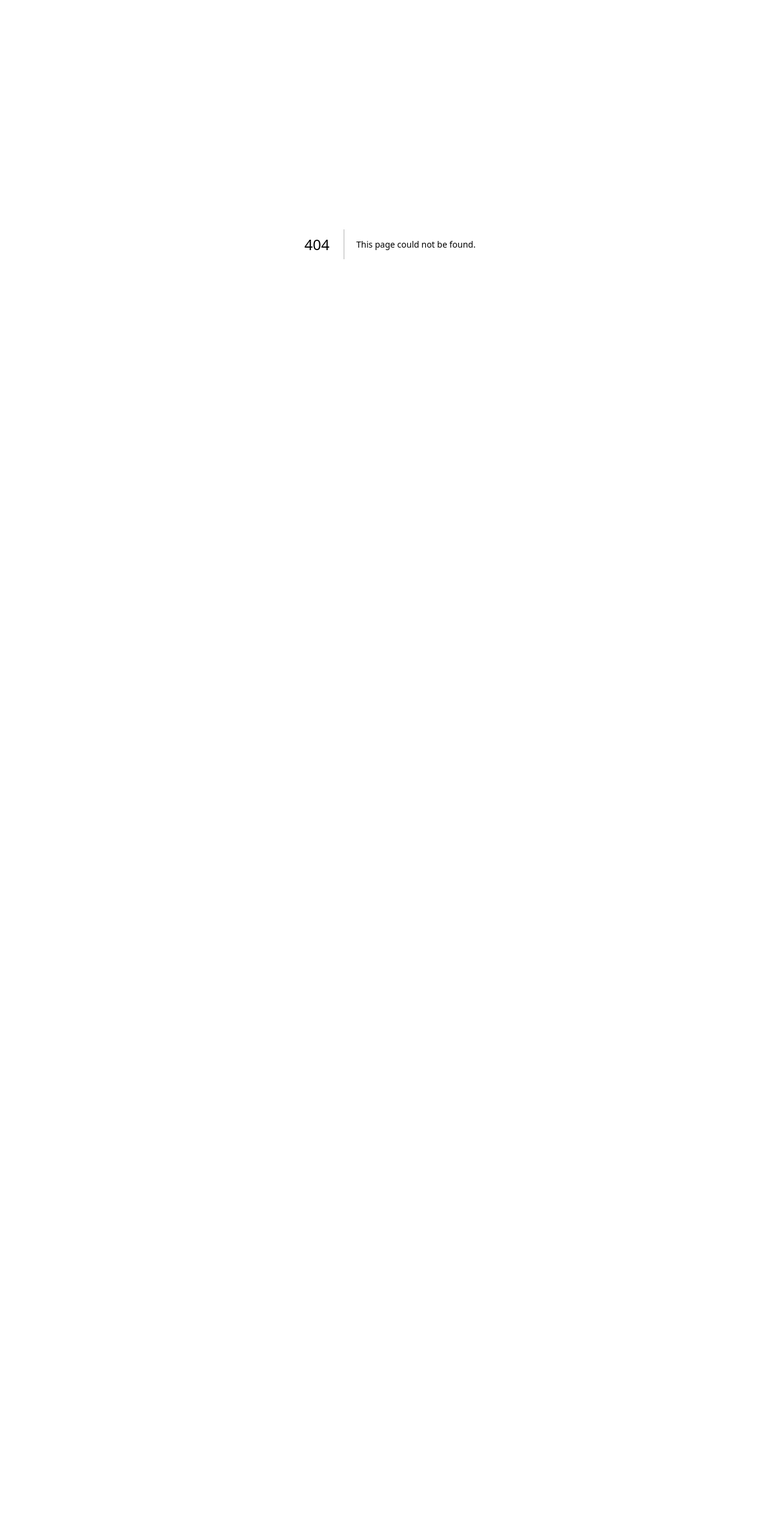
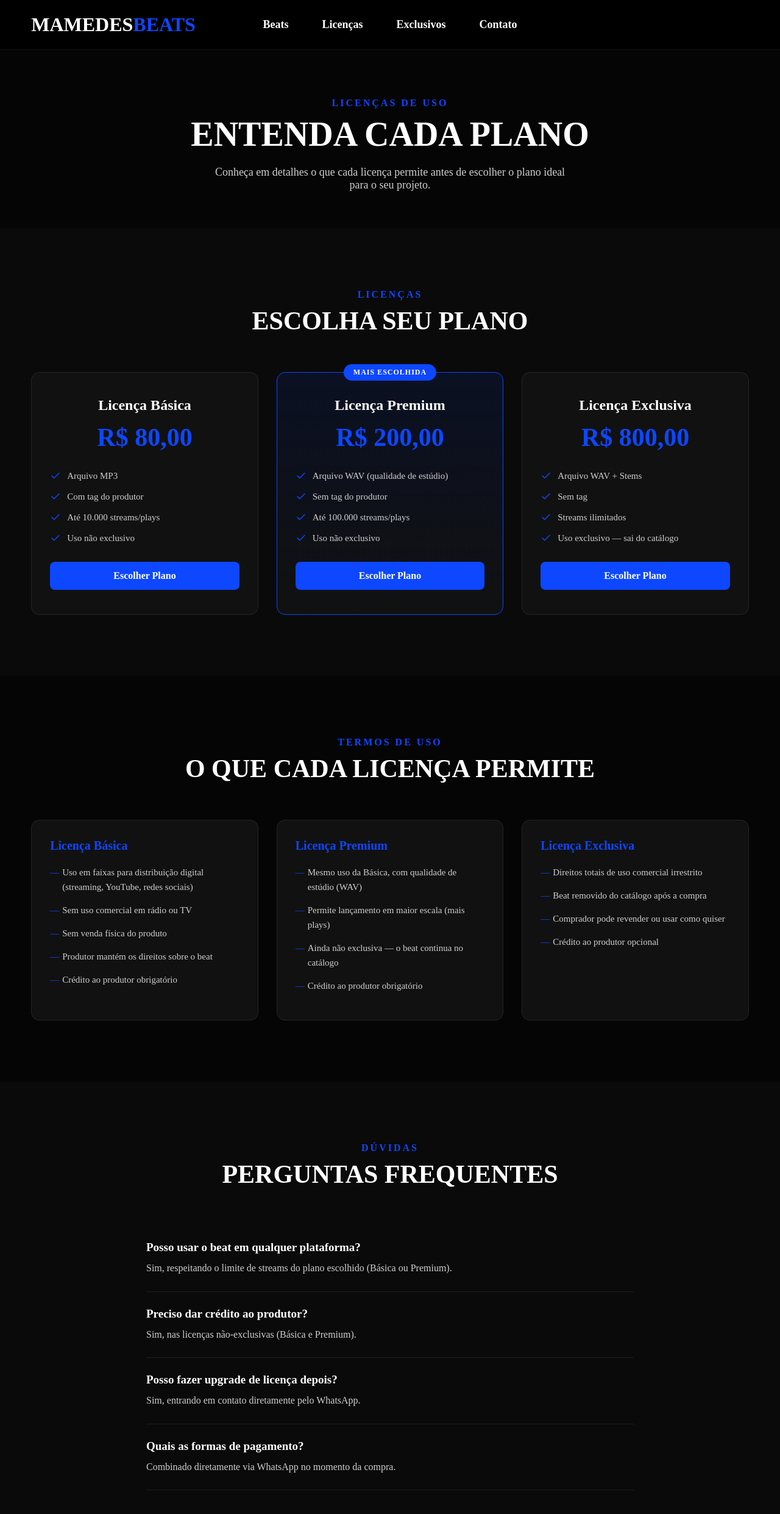
Before and after one commit to davidcaique1998-create/mamedes-beats, a Next.js app: page /licenses in a window 1280 px wide. Before the commit this address had no page. Shown: the top 2482 px of the page at 61% size. Before the commit the page ends 800 px from the top, so only its background shows below. Built offline with nearby package versions, Linux system fonts and the light colour scheme.

Commit message:
criar pagina de licencas

```diff
--- a/src/app/globals.css
+++ b/src/app/globals.css
@@ -447,4 +447,77 @@ position: relative;
 .licenseButton:hover {
   background: #0038d4;
   transform: translateY(-2px);
+}/* LICENSES PAGE */
+.licensesPageHero {
+  padding: 160px 0 60px;
+  text-align: center;
+  background: #050505;
 }
+.licensesPageHero h1 {
+  font-size: 56px;
+  margin: 10px 0 20px;
+}
+.licensesPageHero p {
+  color: #cfcfcf;
+  font-size: 18px;
+  max-width: 600px;
+  margin: 0 auto;
+}
+.termsSection {
+  padding: 100px 0;
+  background: #050505;
+}
+.termsGrid {
+  display: grid;
+  grid-template-columns: repeat(auto-fit, minmax(280px, 1fr));
+  gap: 30px;
+}
+.termsCard {
+  background: #111;
+  border: 1px solid rgba(255, 255, 255, 0.08);
+  border-radius: 14px;
+  padding: 30px;
+}
+.termsCard h3 {
+  color: #0d47ff;
+  font-size: 20px;
+  margin-bottom: 20px;
+}
+.termsCard ul {
+  list-style: none;
+}
+.termsCard li {
+  color: #cfcfcf;
+  font-size: 15px;
+  line-height: 1.6;
+  padding-left: 20px;
+  position: relative;
+  margin-bottom: 14px;
+}
+.termsCard li::before {
+  content: "—";
+  position: absolute;
+  left: 0;
+  color: #0d47ff;
+}
+.faqSection {
+  padding: 100px 0;
+  background: #0a0a0a;
+}
+.faqList {
+  max-width: 800px;
+  margin: 0 auto;
+}
+.faqItem {
+  border-bottom: 1px solid rgba(255, 255, 255, 0.08);
+  padding: 25px 0;
+}
+.faqItem h3 {
+  font-size: 19px;
+  margin-bottom: 10px;
+}
+.faqItem p {
+  color: #cfcfcf;
+  font-size: 16px;
+  line-height: 1.6;
+}
--- /dev/null
+++ b/src/app/licenses/page.js
@@ -0,0 +1,111 @@
+import Navbar from "../../components/Navbar";
+import Licenses from "../../components/Licenses";
+
+const terms = [
+  {
+    name: "Licença Básica",
+    rules: [
+      "Uso em faixas para distribuição digital (streaming, YouTube, redes sociais)",
+      "Sem uso comercial em rádio ou TV",
+      "Sem venda física do produto",
+      "Produtor mantém os direitos sobre o beat",
+      "Crédito ao produtor obrigatório",
+    ],
+  },
+  {
+    name: "Licença Premium",
+    rules: [
+      "Mesmo uso da Básica, com qualidade de estúdio (WAV)",
+      "Permite lançamento em maior escala (mais plays)",
+      "Ainda não exclusiva — o beat continua no catálogo",
+      "Crédito ao produtor obrigatório",
+    ],
+  },
+  {
+    name: "Licença Exclusiva",
+    rules: [
+      "Direitos totais de uso comercial irrestrito",
+      "Beat removido do catálogo após a compra",
+      "Comprador pode revender ou usar como quiser",
+      "Crédito ao produtor opcional",
+    ],
+  },
+];
+
+const faq = [
+  {
+    question: "Posso usar o beat em qualquer plataforma?",
+    answer:
+      "Sim, respeitando o limite de streams do plano escolhido (Básica ou Premium).",
+  },
+  {
+    question: "Preciso dar crédito ao produtor?",
+    answer: "Sim, nas licenças não-exclusivas (Básica e Premium).",
+  },
+  {
+    question: "Posso fazer upgrade de licença depois?",
+    answer: "Sim, entrando em contato diretamente pelo WhatsApp.",
+  },
+  {
+    question: "Quais as formas de pagamento?",
+    answer: "Combinado diretamente via WhatsApp no momento da compra.",
+  },
+];
+
+export default function LicensesPage() {
+  return (
+    <>
+      <Navbar />
+      <section className="licensesPageHero">
+        <div className="container">
+          <span className="subtitle">LICENÇAS DE USO</span>
+          <h1>ENTENDA CADA PLANO</h1>
+          <p>
+            Conheça em detalhes o que cada licença permite antes de escolher
+            o plano ideal para o seu projeto.
+          </p>
+        </div>
+      </section>
+
+      <Licenses />
+
+      <section className="termsSection">
+        <div className="container">
+          <div className="beatsSectionHeader">
+            <span className="subtitle">TERMOS DE USO</span>
+            <h2>O QUE CADA LICENÇA PERMITE</h2>
+          </div>
+          <div className="termsGrid">
+            {terms.map((term, index) => (
+              <div key={index} className="termsCard">
+                <h3>{term.name}</h3>
+                <ul>
+                  {term.rules.map((rule, i) => (
+                    <li key={i}>{rule}</li>
+                  ))}
+                </ul>
+              </div>
+            ))}
+          </div>
+        </div>
+      </section>
+
+      <section className="faqSection">
+        <div className="container">
+          <div className="beatsSectionHeader">
+            <span className="subtitle">DÚVIDAS</span>
+            <h2>PERGUNTAS FREQUENTES</h2>
+          </div>
+          <div className="faqList">
+            {faq.map((item, index) => (
+              <div key={index} className="faqItem">
+                <h3>{item.question}</h3>
+                <p>{item.answer}</p>
+              </div>
+            ))}
+          </div>
+        </div>
+      </section>
+    </>
+  );
+}
```
